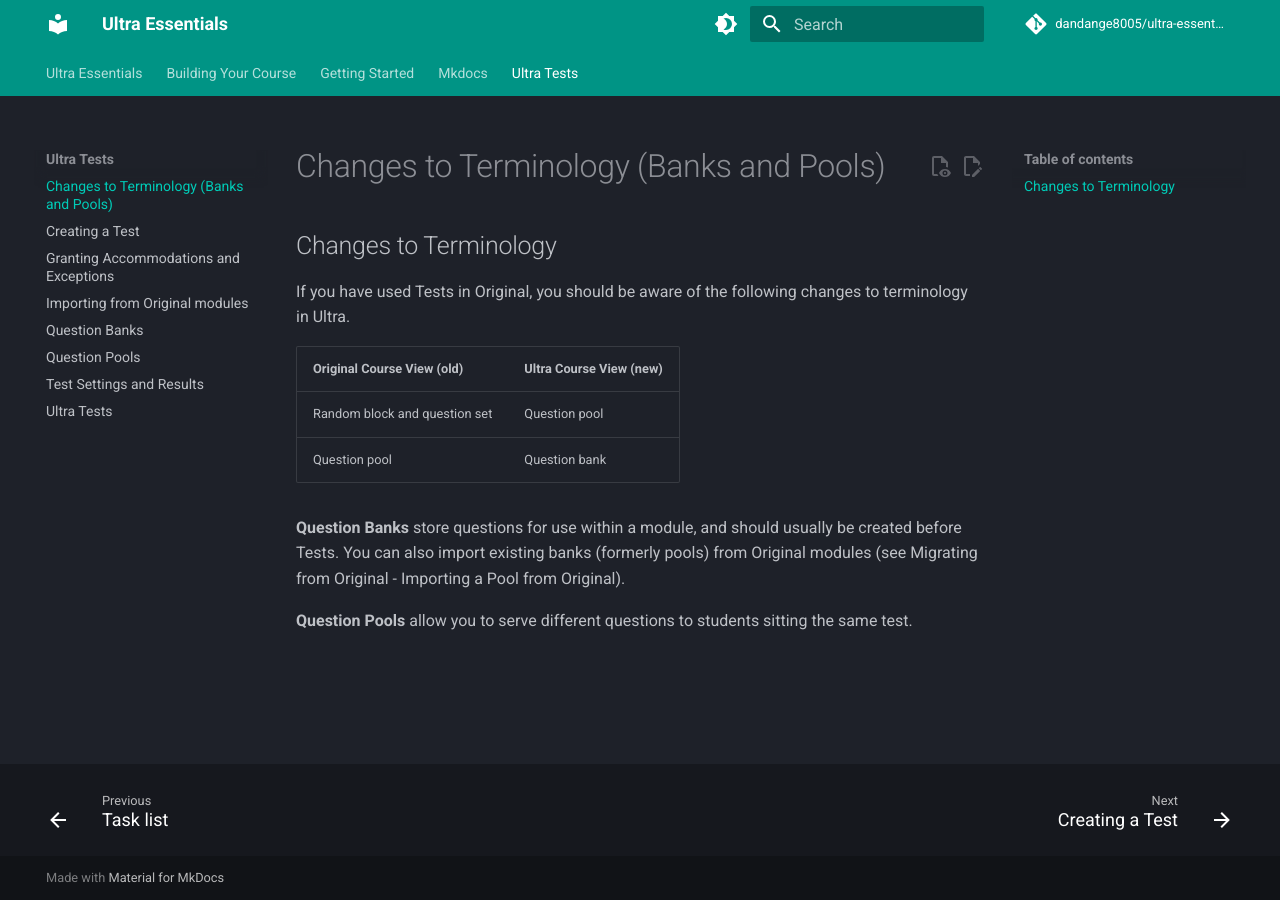
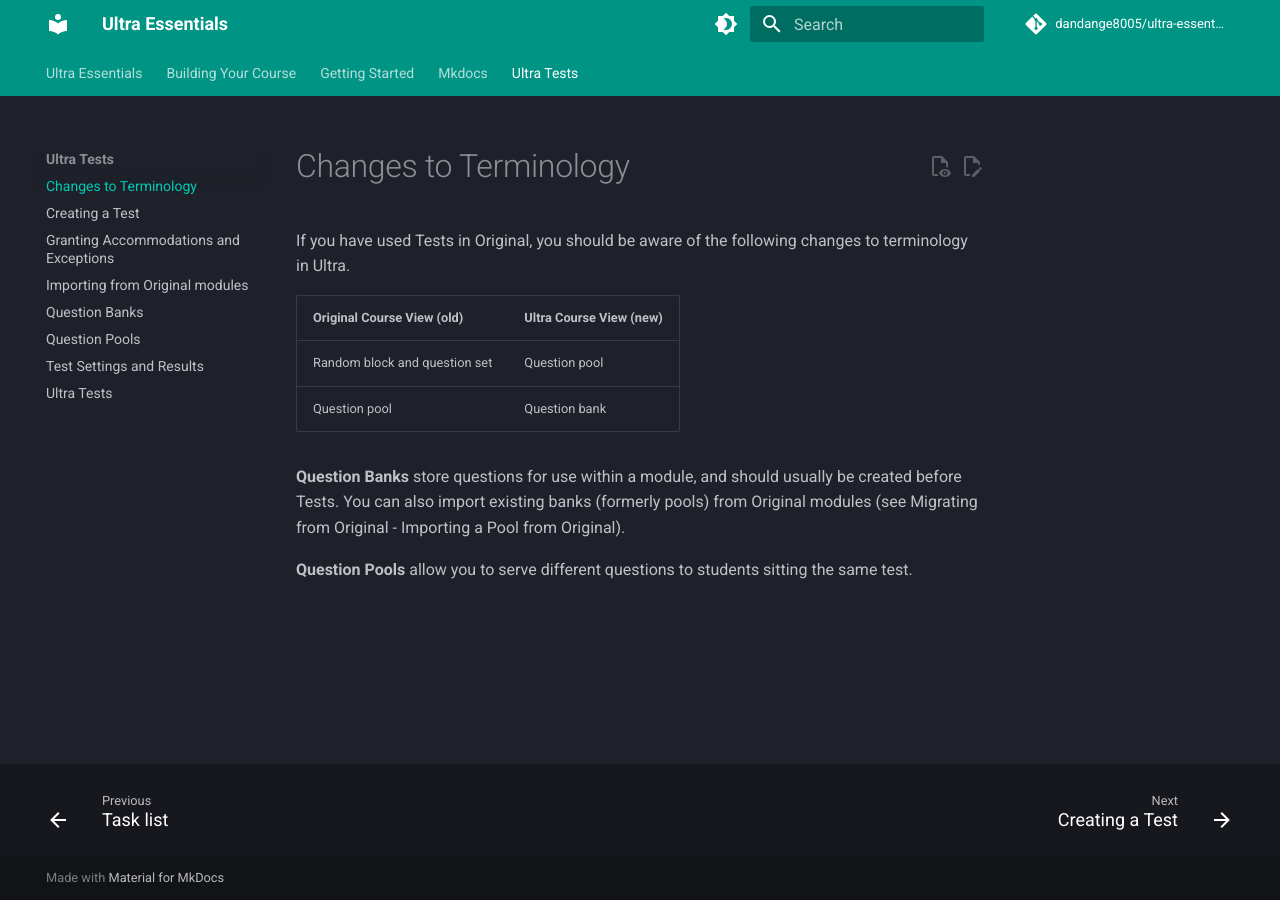
Before and after one commit to dandange8005/Ultra-Essentials, an MkDocs documentation site: the page built from docs/Ultra Tests/Changes to Terminology (Banks and Pools).md, in a window 1280 px wide. Built offline with MkDocs 1.6.1 and Material for MkDocs 9.7.7, drawn with Linux system fonts in a browser that asks for light colours; comment, search, counter and statistics services are not loaded.

Commit message:
small changes on markdown formatting

```diff
--- a/docs/Ultra Tests/Changes to Terminology (Banks and Pools).md
+++ b/docs/Ultra Tests/Changes to Terminology (Banks and Pools).md
@@ -1,4 +1,4 @@
-## Changes to Terminology
+# Changes to Terminology
 
 If you have used Tests in Original, you should be aware of the following changes to terminology in Ultra.
 
```
Also changed, not shown: docs/Ultra Tests/Question Pools.md (line endings or trailing spaces).
